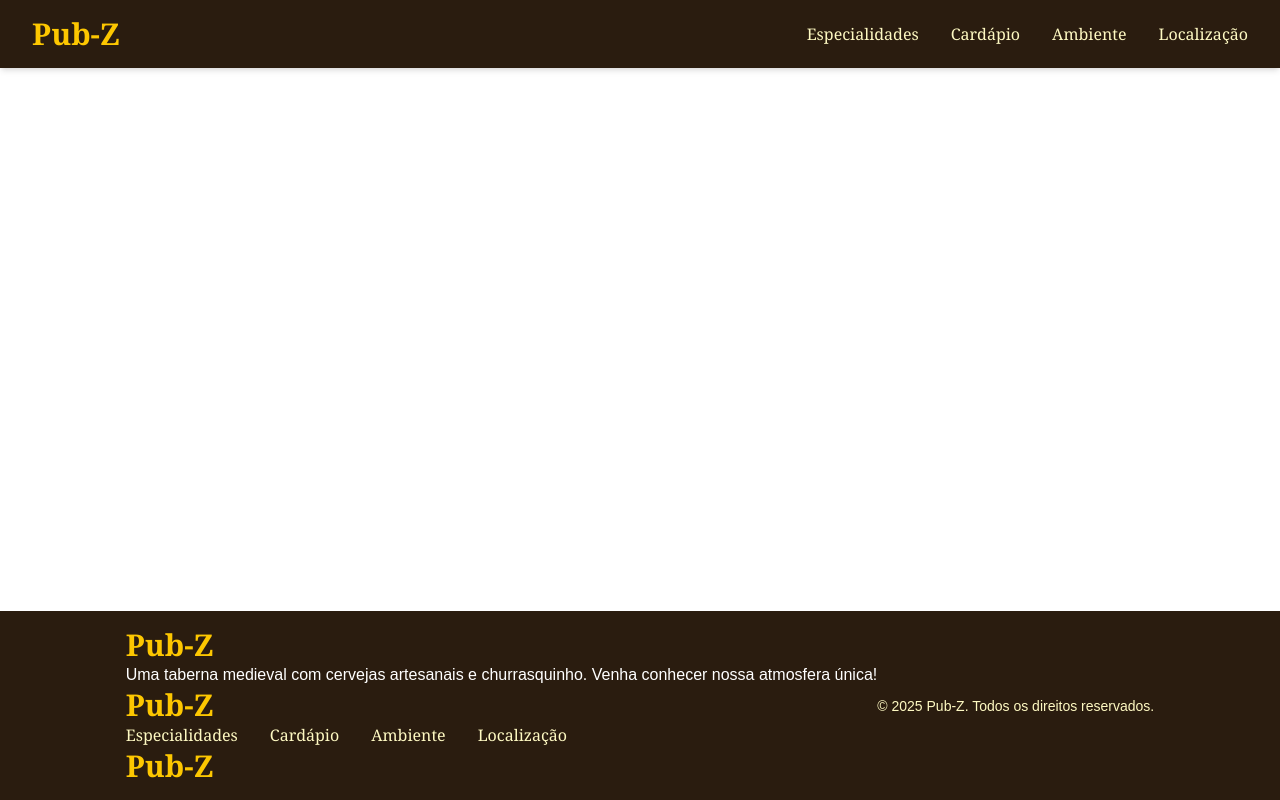
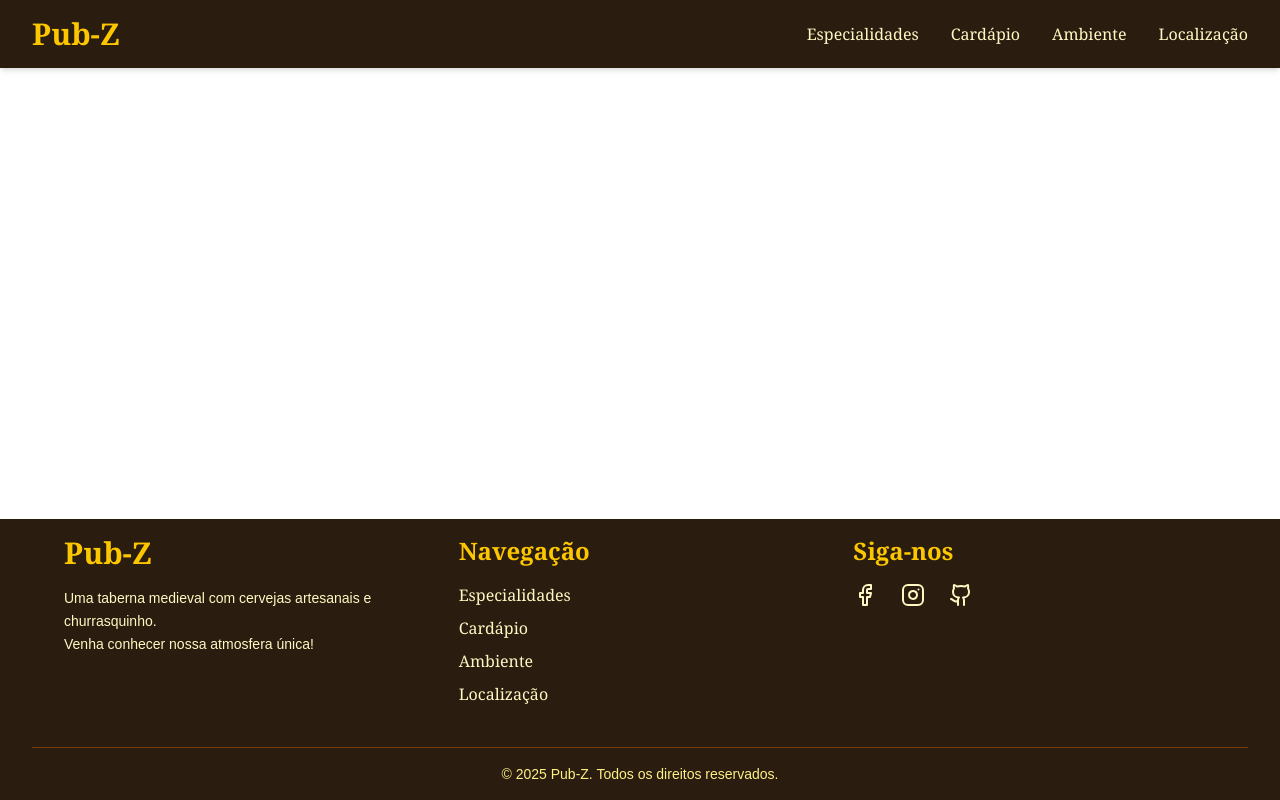
Before and after one commit to andre-0303/pubz, a Next.js app: page / in a window 1280 px wide. Built offline with nearby package versions, Linux system fonts and the light colour scheme.

Commit message:
:lipstick: Estilizando o footer

```diff
--- a/src/components/footer/page.tsx
+++ b/src/components/footer/page.tsx
@@ -1,32 +1,64 @@
-import Link from "next/link"
+import Link from "next/link";
+import { Facebook, Instagram, Github } from "lucide-react";
 
 export default function Footer() {
   return (
-        <footer className="bg-[#2a1c0f] text-white flex items-center justify-center px-8 py-4">
+    <footer className="bg-[#2a1c0f] text-yellow-100 px-8 py-4">
+      <div className="max-w-6xl mx-auto grid grid-cols-1 md:grid-cols-3 gap-8">
         <div>
+          <h2 className="text-yellow-400 text-3xl font-serif font-bold mb-4">Pub-Z</h2>
+          <p className="text-sm leading-relaxed">
+            Uma taberna medieval com cervejas artesanais e churrasquinho.
+            <br /> Venha conhecer nossa atmosfera única!
+          </p>
+        </div>
+
         <div>
-                    <span className="text-yellow-400 text-3xl font-serif font-bold">Pub-Z</span>
-                    <p>Uma taberna medieval com cervejas artesanais e churrasquinho. Venha conhecer nossa atmosfera única!</p>
-                </div>
-                <div>
-                    <span className="text-yellow-400 text-3xl font-serif font-bold">Pub-Z</span>
-                    <ul className="flex space-x-8">
-                        <li><a href="#" className="text-yellow-100 hover:text-yellow-300 transition-colors font-serif">Especialidades</a></li>
-                        <li><a href="#" className="text-yellow-100 hover:text-yellow-300 transition-colors font-serif">Cardápio</a></li>
-                        <li><a href="#" className="text-yellow-100 hover:text-yellow-300 transition-colors font-serif">Ambiente</a></li>
-                        <li><a href="#" className="text-yellow-100 hover:text-yellow-300 transition-colors font-serif">Localização</a></li>
+          <h2 className="text-yellow-400 text-2xl font-serif font-bold mb-4">Navegação</h2>
+          <ul className="space-y-2">
+            <li>
+              <a href="#" className="hover:text-yellow-300 transition-colors font-serif">
+                Especialidades
+              </a>
+            </li>
+            <li>
+              <a href="#" className="hover:text-yellow-300 transition-colors font-serif">
+                Cardápio
+              </a>
+            </li>
+            <li>
+              <a href="#" className="hover:text-yellow-300 transition-colors font-serif">
+                Ambiente
+              </a>
+            </li>
+            <li>
+              <a href="#" className="hover:text-yellow-300 transition-colors font-serif">
+                Localização
+              </a>
+            </li>
           </ul>
         </div>
+
         <div>
-                     <span className="text-yellow-400 text-3xl font-serif font-bold">Pub-Z</span>
-
+          <h2 className="text-yellow-400 text-2xl font-serif font-bold mb-4">Siga-nos</h2>
+          <div className="flex space-x-6">
+            <Link href="#" className="hover:text-yellow-300 transition-colors">
+              <Facebook />
+            </Link>
+            <Link href="#" className="hover:text-yellow-300 transition-colors">
+              <Instagram />
+            </Link>
+            <Link href="#" className="hover:text-yellow-300 transition-colors">
+              <Github />
+            </Link>
           </div>
         </div>
-            <div>
-                <p className="text-center text-sm text-yellow-100">
+      </div>
+
+      {/* Rodapé */}
+      <div className="mt-10 text-center border-t border-yellow-900 pt-4 text-sm text-yellow-200">
         &copy; {new Date().getFullYear()} Pub-Z. Todos os direitos reservados.
-                </p>
       </div>
     </footer>
-    )
+  );
 }
```
Also changed, not shown: package.json (+6 -5 lines), 1 other file (tests, documents, lock files or other folders). Lines whose indentation alone changed are shown as unchanged.
